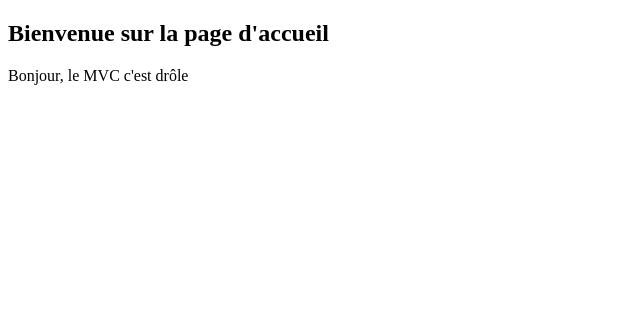
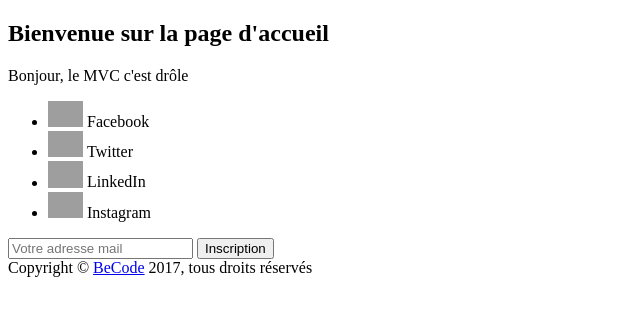
Before and after one commit to Rivanos/projet-client-connectbx, a PHP site: page / in a window 1280 px wide. Shown: the part 70-386 px from the top of the page, without its empty margins (0-640 px from the left). Run offline with PHP 8.4, Linux system fonts and the light colour scheme; grey boxes are pictures that could not be loaded.

Commit message:
Modif footer

```diff
--- a/Le site/Views/footer.php
+++ b/Le site/Views/footer.php
@@ -1,5 +1,33 @@
-		<footer>
+<footer>
+	<div class="container">
+		<div class="row">
+			<div class="col-md-12">
+			<ul class="socialNetwork">
+			<li class="socialNetworkLI"><a href="3"><img src="img/SocialNetwork/facebook-green.png" class="logoSocialNetwork" alt="logoFacebook" width="35px"/></a>&nbsp;Facebook</li>
+			<li class="socialNetworkLI"><a href="3"><img src="img/SocialNetwork/twitter-green.png" class="logoSocialNetwork" alt="logoTwitter"  width="35px"/></a>&nbsp;Twitter</li>
+			<li class="socialNetworkLI"><a href="3"><img src="img/SocialNetwork/linkedin-green.png" class="logoSocialNetwork" alt="logoLinkedIn"  width="35px"/></a>&nbsp;LinkedIn</li>
+			<li class="socialNetworkLI"><a href="3"><img src="img/SocialNetwork/instagram-green.png" class="logoSocialNetwork" alt="logoInstagram"  width="35px"/></a>&nbsp;Instagram</li>
+			</ul>
+		</div>
+	</div>
+<div class="row">
+	<div class="newsletter">
+		<div id="input-group">
+			<input type="text" class="form-control" placeholder="Votre adresse mail"/>
+			<button type="button" class="btn btn-default" id="btnNewsletter">Inscription</button>
+		</div>
+	</div>
+</div>
 
-		</footer>
+</div>
+<div class="container-fluid">
+	<div class="row">
+		<div id="copyright">
+				Copyright © <a href="#">BeCode</a> 2017, tous droits réservés
+		</div>
+	</div>
+</div>
+
+</footer>
 	</body>
 </html>
```
